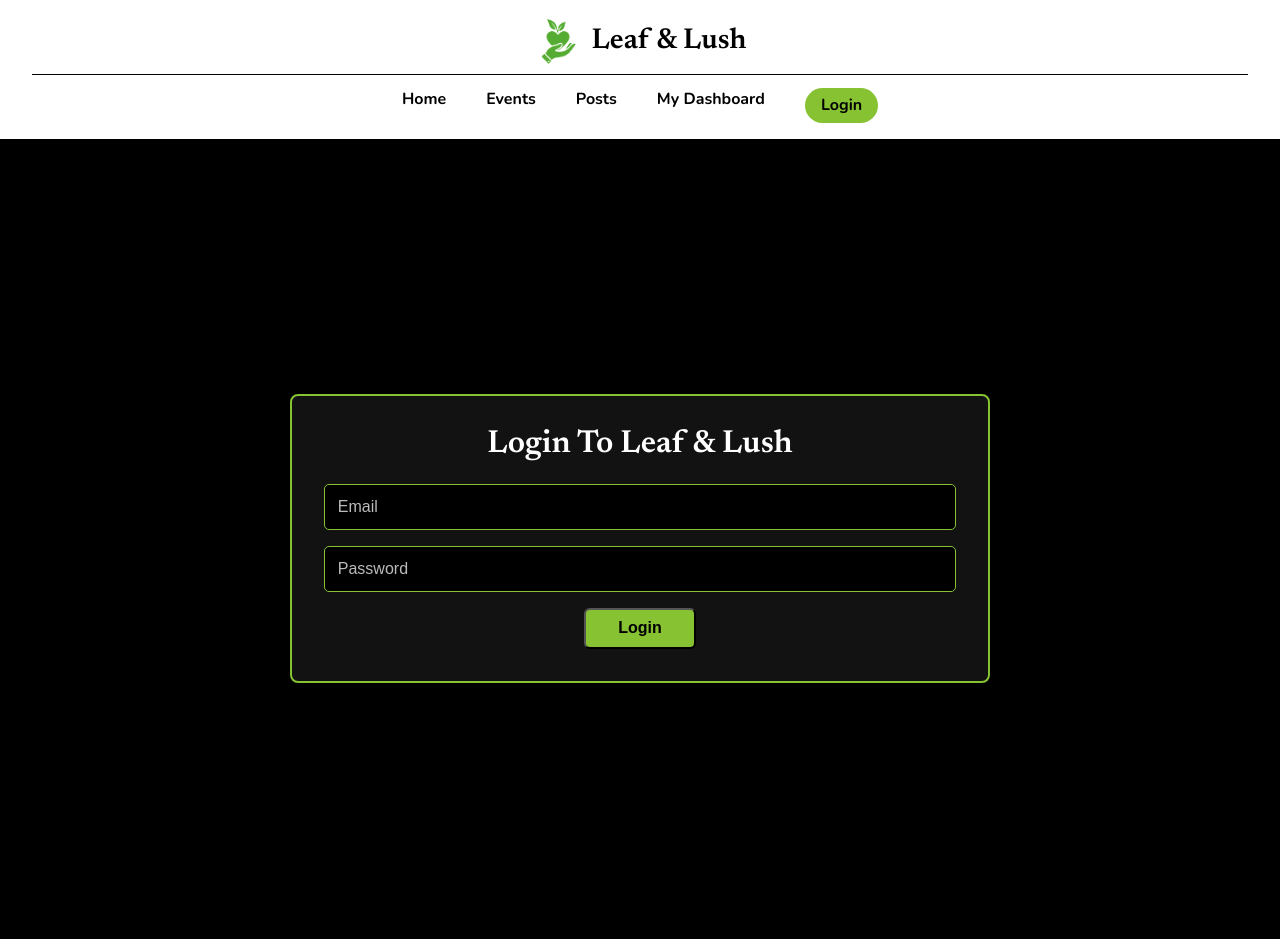
After one commit to pranaya-p1/Leaf-Lush, a Flask app: page /login in a window 1280 px wide. The commit adds this page. Run offline with Flask 3, Linux system fonts and the light colour scheme.

Commit message:
Created a login and sign up page.

```diff
--- a/Flask_PWA_Programming_For_The_Web_Task_Template/main.py
+++ b/Flask_PWA_Programming_For_The_Web_Task_Template/main.py
@@ -1,21 +1,17 @@
-from flask import Flask, render_template, request
+from flask import Flask, render_template, request, redirect, url_for
 import database_manager as dbHandler
 
 app = Flask(__name__)
 
-@app.route("/", methods=['GET', 'POST'])
+# --- Main Pages ---
+@app.route("/", methods=["GET", "POST"])
 def index():
-    # fetch plants from DB (change to listTables() if you only want to test tables)
-    data = dbHandler.listPlants()
+    data = dbHandler.listPlants()  # fetch plants from DB
     return render_template("index.html", content=data)
 
 @app.route("/events")
 def events():
     return render_template("events.html")
-
-@app.route("/forum")
-def forum():
-    return render_template("forum.html")
 
 @app.route("/dashboard")
 def dashboard():
@@ -25,5 +21,34 @@ def dashboard():
 def posts():
     return render_template("posts.html")
 
+# --- Auth Pages ---
+@app.route("/signup", methods=["GET", "POST"])
+def signup():
+    if request.method == "POST":
+        username = request.form.get("username")
+        email = request.form.get("email")
+        password = request.form.get("password")
+        confirm_password = request.form.get("confirm_password")
+
+        # TODO: Save to DB instead of this dummy check
+        if password == confirm_password:
+            return redirect(url_for("login"))
+        else:
+            return "Passwords do not match!"
+
+    return render_template("signup.html")
+
+@app.route("/login", methods=["GET", "POST"])
+def login():
+    if request.method == "POST":
+        email = request.form.get("email")
+        password = request.form.get("password")
+
+        # TODO: Replace with DB validation
+        return redirect(url_for("dashboard"))
+
+    return render_template("login.html")
+
+# --- Run Server ---
 if __name__ == "__main__":
     app.run(debug=True, host="0.0.0.0", port=5001)
--- a/Flask_PWA_Programming_For_The_Web_Task_Template/static/css/style.css
+++ b/Flask_PWA_Programming_For_The_Web_Task_Template/static/css/style.css
@@ -44,7 +44,7 @@ nav {
   display: flex;
   justify-content: center;
   gap: 2.5rem;
-  margin: 0.8rem 0 0; /* slightly lower */
+  margin: 0.8rem 0 0;
   padding: 0;
 }
 
@@ -240,24 +236,85 @@ nav {
 }
 
 .sponsor-logos img {
-  height: 120px; /* bigger logos */
+  height: 120px;
 }
 
-/* Buttons */
+/* Buttons - pill style like login */
 .btn {
   display: inline-block;
   background: #86c232;
-  border-radius: 5px;
+  border-radius: 20px; /* pill shape */
   cursor: pointer;
   font-size: 1rem;
-  padding: 0.5rem 1.5rem;
+  padding: 0.4rem 1rem;
   color: #000;
   font-weight: bold;
   text-decoration: none;
   transition: background 0.3s ease;
+  text-align: center;
 }
 
 .btn:hover {
   background: #6aaa28;
   color: #fff;
 }
+
+/* Bigger button just for View Posts */
+.post-info .btn {
+  font-size: 1rem;
+  padding: 0.5rem 1.3rem; /* slightly wider */
+  border-radius: 22px; /* keep pill look */
+}
+
+/* Auth Pages */
+.auth-page {
+  background: #000;
+  min-height: 100vh;
+  display: flex;
+  align-items: center;
+  justify-content: center;
+  padding: 2rem;
+}
+
+.auth-box {
+  border: 2px solid #86c232; /* green outline around everything */
+  border-radius: 8px;
+  padding: 2rem;
+  width: 60%;
+  max-width: 700px;
+  background: rgba(20, 20, 20, 0.95); /* dark box background */
+  text-align: center;
+}
+
+.auth-title {
+  font-family: "Newsreader", serif;
+  font-size: 2rem;
+  color: #fff;
+  margin-bottom: 1.5rem;
+}
+
+.auth-box form {
+  display: flex;
+  flex-direction: column;
+  gap: 1rem;
+}
+
+.auth-box input {
+  padding: 0.8rem;
+  border: 1px solid #86c232;
+  border-radius: 5px;
+  background: #000;
+  color: #fff;
+  font-size: 1rem;
+  outline: none;
+}
+
+.auth-box input::placeholder {
+  color: #bbb;
+}
+
+.auth-box .btn {
+  align-self: center;
+  padding: 0.6rem 2rem;
+  border-radius: 6px;
+}
--- a/Flask_PWA_Programming_For_The_Web_Task_Template/templates/index.html
+++ b/Flask_PWA_Programming_For_The_Web_Task_Template/templates/index.html
@@ -10,6 +10,7 @@
   </div>
 </section>
 
+<!-- Membership Section -->
 <section class="membership">
   <img src="{{ url_for('static', filename='images/member.jpg') }}" alt="Membership image">
   <div class="membership-content">
@@ -17,10 +18,9 @@
       Join millions of gardens!<br>
       <strong>Become a member today!</strong>
     </h2>
-    <a href="#" class="btn">Sign Up!</a>
+    <a href="{{ url_for('signup') }}" class="btn">Sign Up!</a>
   </div>
 </section>
-
 
 <!-- Recipe Section -->
 <section class="recipe">
--- /dev/null
+++ b/Flask_PWA_Programming_For_The_Web_Task_Template/templates/login.html
@@ -0,0 +1,15 @@
+{% extends 'layout.html' %}
+{% block content %}
+
+<div class="auth-page">
+  <div class="auth-box">
+    <h2 class="auth-title">Login To Leaf & Lush</h2>
+    <form method="POST" action="{{ url_for('login') }}">
+      <input type="email" name="email" placeholder="Email" required>
+      <input type="password" name="password" placeholder="Password" required>
+      <button type="submit" class="btn">Login</button>
+    </form>
+  </div>
+</div>
+
+{% endblock %}
--- a/Flask_PWA_Programming_For_The_Web_Task_Template/templates/partials/menu.html
+++ b/Flask_PWA_Programming_For_The_Web_Task_Template/templates/partials/menu.html
@@ -9,7 +9,7 @@
       <li><a href="{{ url_for('events') }}">Events</a></li>
       <li><a href="{{ url_for('posts') }}">Posts</a></li>
       <li><a href="{{ url_for('dashboard') }}">My Dashboard</a></li>
-      <li><a href="#" class="btn login-btn">Login</a></li>
+      <li><a href="{{ url_for('login') }}" class="btn login-btn">Login</a></li>
     </ul>
   </div>
 </nav>
```
Also changed, not shown: other parts of Flask_PWA_Programming_For_The_Web_Task_Template/static/css/style.css (+26 -30 lines), Flask_PWA_Programming_For_The_Web_Task_Template/templates/signup.html (added, +17 -0 lines).
